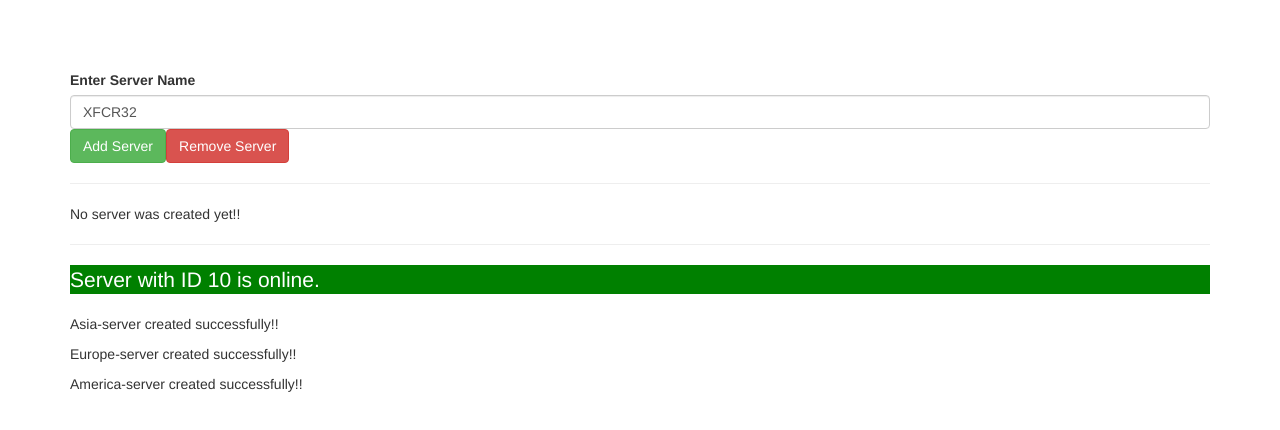
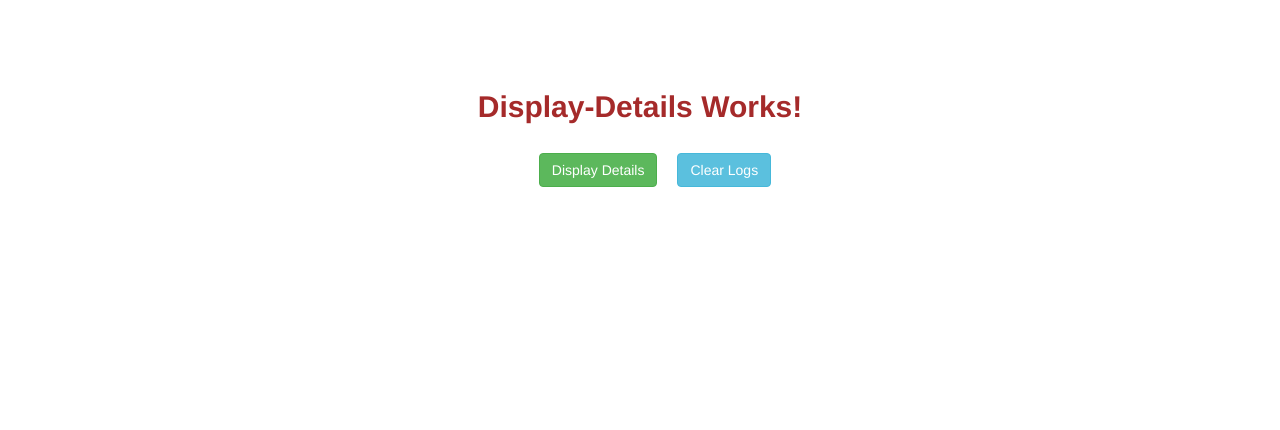
Before and after one commit to Skynet966/first-angular-app, an Angular app: page / in a window 1280 px wide. Shown: the top 430 px of the page. Built offline with nearby package versions, Linux system fonts and the light colour scheme.

Commit message:
Display details assignment for ng difrecitve done

```diff
--- a/src/app/app.component.html
+++ b/src/app/app.component.html
@@ -1,4 +1,5 @@
-<app-server></app-server>
+<!-- <app-server></app-server> -->
 <!-- <app-user></app-user> -->
 <!-- <div app-server></div> -->
 <!-- <div class="app-server"></div> -->
+<app-display-details></app-display-details>
--- a/src/app/app.module.ts
+++ b/src/app/app.module.ts
@@ -7,6 +7,7 @@ import { ServerComponent } from './server/server.component';
 import { WarningAlertComponent } from './warning-alert/warning-alert.component';
 import { SuccessAlertComponent } from './success-alert/success-alert.component';
 import { UserComponent } from './user/user.component';
+import { DisplayDetailsComponent } from './display-details/display-details.component';
 
 @NgModule({
   declarations: [
@@ -15,6 +16,7 @@ import { UserComponent } from './user/user.component';
     WarningAlertComponent,
     SuccessAlertComponent,
     UserComponent,
+    DisplayDetailsComponent,
   ],
   imports: [BrowserModule, FormsModule],
   providers: [],
--- /dev/null
+++ b/src/app/display-details/display-details.component.css
@@ -0,0 +1,20 @@
+h2 {
+  text-transform: capitalize;
+  font-weight: 900;
+  color: brown;
+  text-align: center;
+}
+
+.display__btn {
+  margin-top: 30px;
+  padding-bottom: 10px;
+}
+
+.default__msg_height {
+  height: 48px;
+}
+
+.bg__blue {
+  background-color: blue;
+  color: white;
+}
--- /dev/null
+++ b/src/app/display-details/display-details.component.html
@@ -0,0 +1,21 @@
+<h2>display-details works!</h2>
+<div class="container text-center" [ngClass]="{display__btn: 1}">
+  <button class="btn btn-success" (click)='toggleDisplayVisibility()'>Display
+    Details
+  </button>
+  <button class="btn btn-info" (click)='timestampLogs=[]' [ngStyle]="{marginLeft: '20px'}">
+    Clear Logs
+  </button>
+</div>
+<div class="container text-center default__msg_height">
+  <p class='text-info h4' *ngIf="isDetailsVisible">My name is <strong>Satish Yadav</strong>
+  </p>
+</div>
+<div class="container">
+  <ul class="list-group">
+    <li class="list-group-item" *ngFor="let timestamplog of timestampLogs" [ngClass]="{bg__blue: isEnoughLogs()}">
+      <span class="badge">{{timestamplog.timestamp}}</span>
+      Button turned {{timestamplog.status?'on':'off'}} at this timestamp --------------->
+    </li>
+  </ul>
+</div>
--- /dev/null
+++ b/src/app/display-details/display-details.component.ts
@@ -0,0 +1,24 @@
+import { Component, OnInit } from '@angular/core';
+
+@Component({
+  selector: 'app-display-details',
+  templateUrl: './display-details.component.html',
+  styleUrls: ['./display-details.component.css'],
+})
+export class DisplayDetailsComponent {
+  timestampLogs: { status: boolean; timestamp: string }[] = [];
+  userDetails: string = 'My name is Satish Yadav';
+  isDetailsVisible: boolean = false;
+
+  toggleDisplayVisibility() {
+    this.isDetailsVisible = !this.isDetailsVisible;
+    this.timestampLogs.push({
+      status: this.isDetailsVisible,
+      timestamp: new Date().toLocaleString(),
+    });
+  }
+
+  isEnoughLogs(): boolean {
+    return this.timestampLogs.length >= 5;
+  }
+}
```
Also changed, not shown: 1 other file (tests, documents, lock files or other folders).
